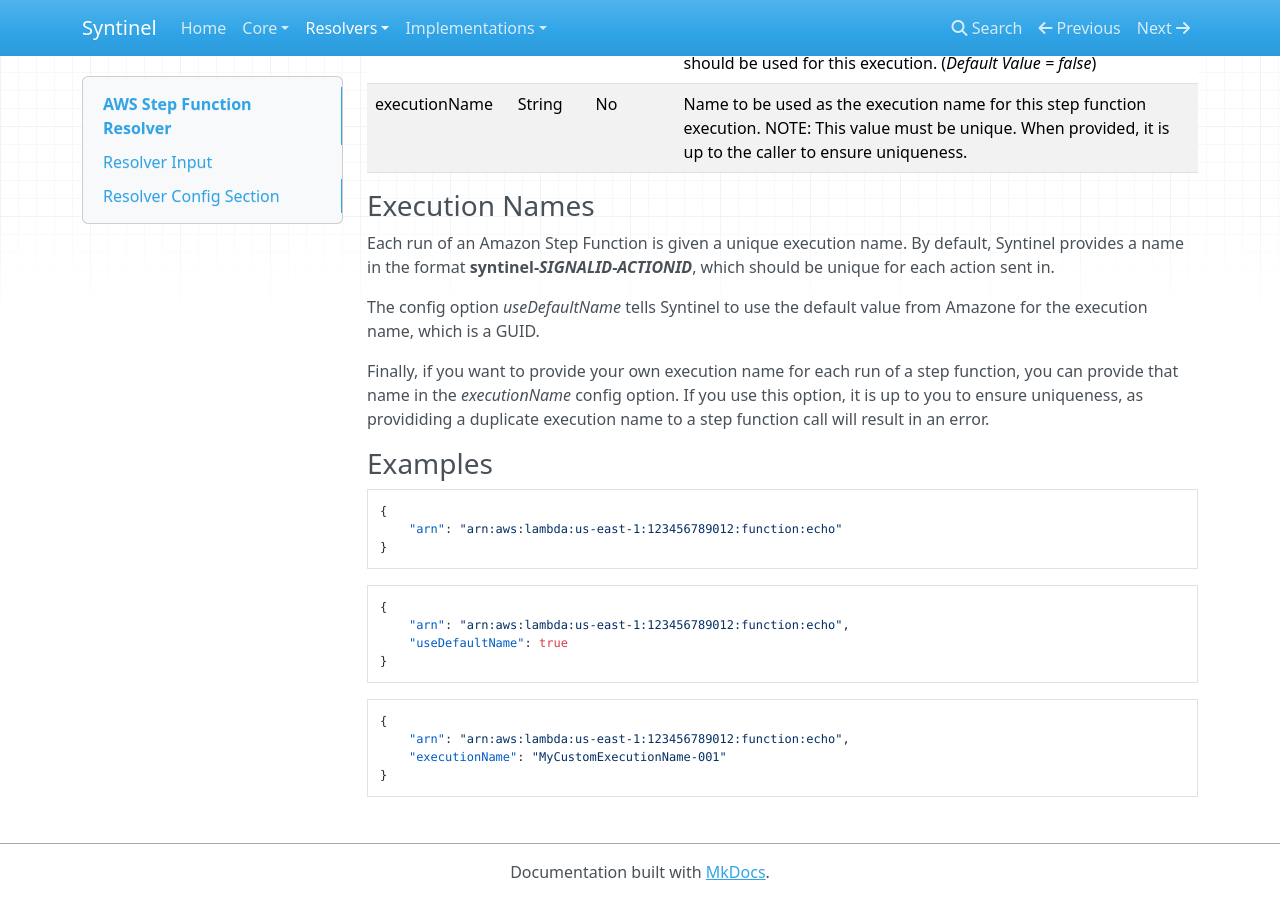
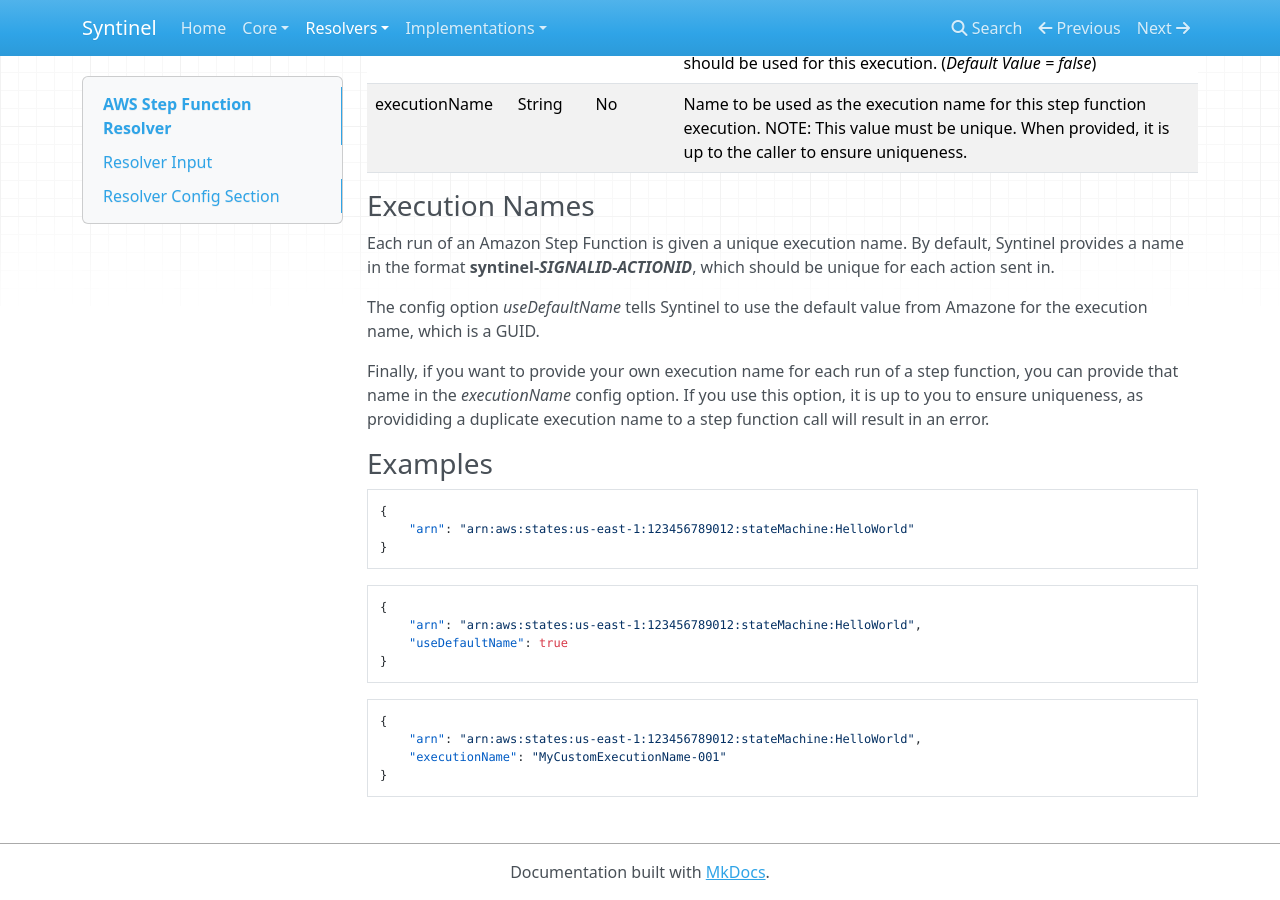
Before and after one commit to SynapseProject/syntinel.docs, an MkDocs documentation site: the page built from docs/resolvers/aws-stepfunction.md, in a window 1280 px wide and 900 px high, scrolled down 763 px. Built offline with MkDocs 1.6.1, drawn with Linux system fonts in a browser that asks for light colours; nearby versions of some CDN libraries; old or Windows-style settings are respelled for this version of MkDocs.

Commit message:
Copy/Paste error with StepFunction ARNS

`````diff
--- a/docs/resolvers/aws-stepfunction.md
+++ b/docs/resolvers/aws-stepfunction.md
@@ -45,20 +45,20 @@ Finally, if you want to provide your own execution name for each run of a step f
 
 ````json
 {
-    "arn": "arn:aws:lambda:us-east-1:123456789012:function:echo"
+    "arn": "arn:aws:states:us-east-1:123456789012:stateMachine:HelloWorld"
 }
 ````
 
 ````json
 {
-    "arn": "arn:aws:lambda:us-east-1:123456789012:function:echo",
+    "arn": "arn:aws:states:us-east-1:123456789012:stateMachine:HelloWorld",
     "useDefaultName": true
 }
 ````
 
 ````json
 {
-    "arn": "arn:aws:lambda:us-east-1:123456789012:function:echo",
+    "arn": "arn:aws:states:us-east-1:123456789012:stateMachine:HelloWorld",
     "executionName": "MyCustomExecutionName-001"
 }
 ````
`````
